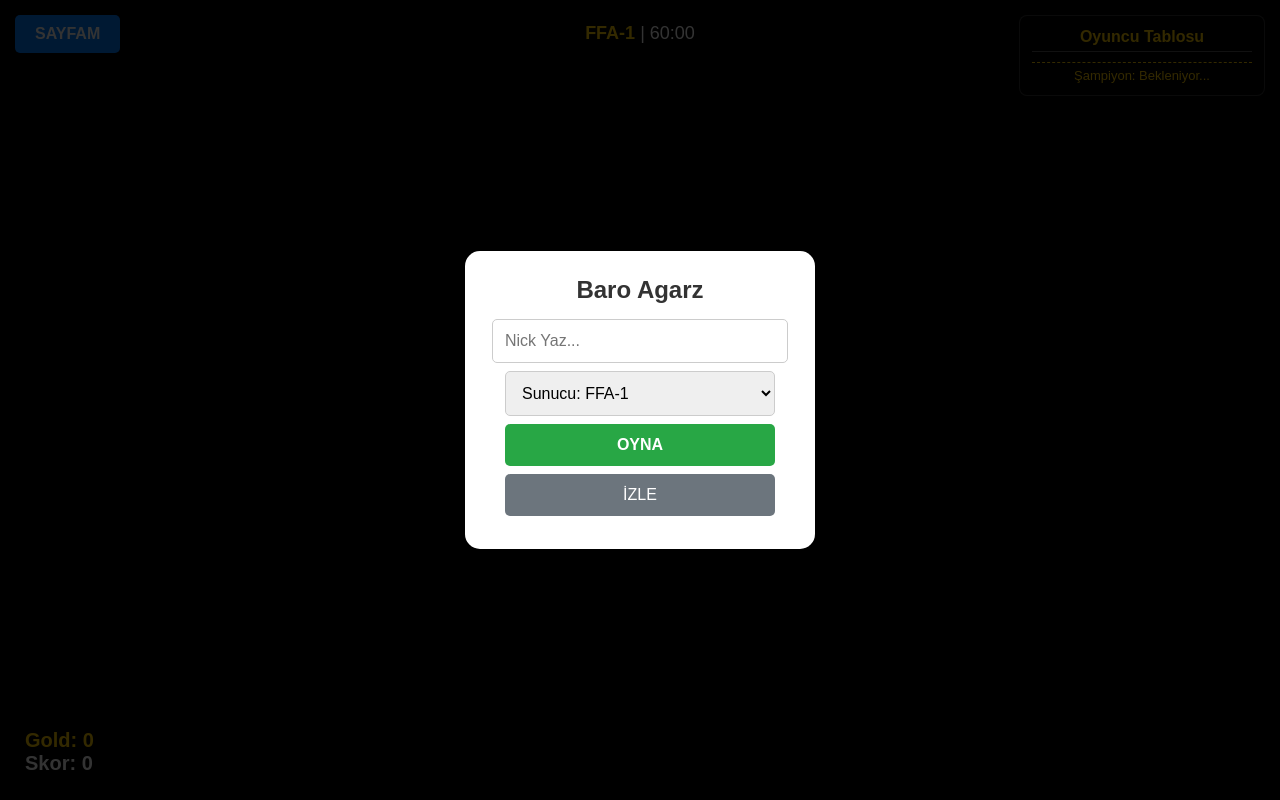
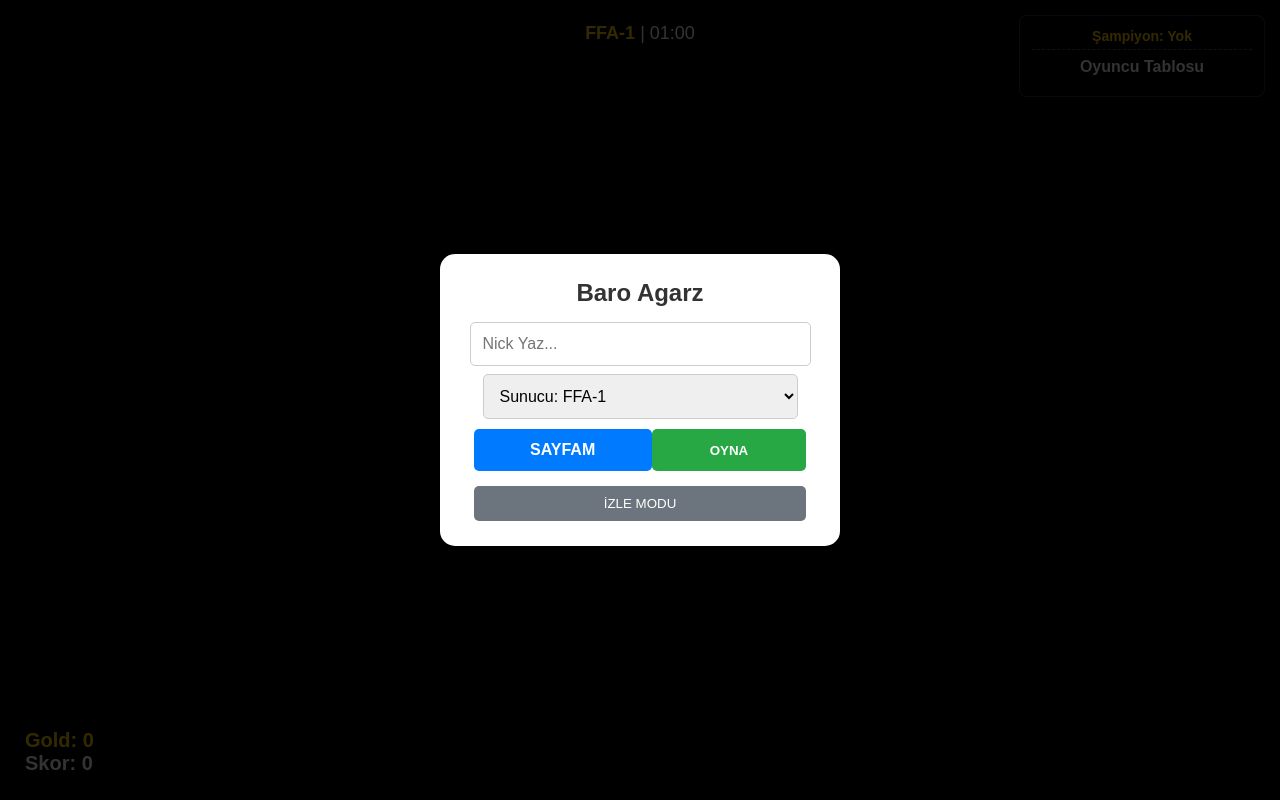
Before and after one commit to barisgzlx/baro41, a website: page index.html in a window 1280 px wide. Drawn offline with nearby package versions, Linux system fonts and the light colour scheme; no server answers.

Commit message:
Update index.html

```diff
--- a/index.html
+++ b/index.html
@@ -7,21 +7,26 @@
         body { margin: 0; overflow: hidden; background: #000; font-family: sans-serif; }
         canvas { display: block; }
         #overlay { position: absolute; top: 0; left: 0; width: 100%; height: 100%; background: rgba(0,0,0,0.8); display: flex; justify-content: center; align-items: center; z-index: 1000; }
-        .menu { background: #fff; padding: 25px; border-radius: 15px; text-align: center; width: 300px; }
-        input, select, button { margin: 8px auto; padding: 12px; display: block; width: 90%; border-radius: 5px; border: 1px solid #ccc; font-size: 16px; }
-        .play-btn { background: #28a745; color: white; border: none; cursor: pointer; font-weight: bold; }
-        .spec-btn { background: #6c757d; color: white; border: none; cursor: pointer; }
-        #sayfam-btn { position: absolute; top: 15px; left: 15px; background: #007bff; color: white; padding: 10px 20px; border-radius: 5px; cursor: pointer; text-decoration: none; font-weight: bold; z-index: 600; }
+        .menu { background: #fff; padding: 25px; border-radius: 15px; text-align: center; width: 350px; }
+        input, select { margin: 8px auto; padding: 12px; display: block; width: 90%; border-radius: 5px; border: 1px solid #ccc; font-size: 16px; }
+
+        /* Menü Buton Yan Yana Düzeni */
+        .button-row { display: flex; justify-content: space-between; width: 95%; margin: 10px auto; }
+        .play-btn { background: #28a745; color: white; border: none; cursor: pointer; font-weight: bold; width: 48%; padding: 12px; border-radius: 5px; }
+        .sayfam-btn { background: #007bff; color: white; border: none; cursor: pointer; font-weight: bold; width: 48%; padding: 12px; border-radius: 5px; text-decoration: none; display: flex; align-items: center; justify-content: center; }
+        .spec-btn { background: #6c757d; color: white; border: none; cursor: pointer; width: 95%; padding: 10px; margin-top: 5px; border-radius: 5px; }
+
         #top-info { position: absolute; top: 15px; left: 50%; transform: translateX(-50%); background: rgba(0,0,0,0.6); color: white; padding: 8px 25px; border-radius: 25px; z-index: 500; font-size: 18px; }
         #stats { position: absolute; bottom: 25px; left: 25px; color: white; font-size: 20px; font-weight: bold; pointer-events: none; }
+
         #leaderboard { position: absolute; top: 15px; right: 15px; width: 220px; background: rgba(0,0,0,0.6); color: white; padding: 12px; border-radius: 8px; border: 1px solid rgba(255,255,255,0.2); }
-        #leaderboard h3 { margin: 0; font-size: 16px; text-align: center; color: #ffcc00; border-bottom: 1px solid #555; padding-bottom: 5px; }
-        #lb-list { margin-top: 10px; }
-        #last-winner { margin-top: 10px; padding-top: 5px; border-top: 1px dashed #ffcc00; font-size: 13px; color: #ffcc00; text-align: center; }
+        #last-winner { font-size: 14px; color: #ffcc00; text-align: center; margin-bottom: 8px; font-weight: bold; border-bottom: 1px dashed #555; padding-bottom: 5px; }
+        #leaderboard h3 { margin: 0; font-size: 16px; text-align: center; color: #fff; }
+        #lb-list { margin-top: 8px; }
     </style>
 </head>
 <body>
-    <a href="https://google.com" target="_blank" id="sayfam-btn">SAYFAM</a>
+
     <div id="overlay">
         <div class="menu">
             <h2 style="margin:0 0 15px 0; color: #333;">Baro Agarz</h2>
@@ -29,21 +34,30 @@
             <select id="room">
                 <option value="ffa1">Sunucu: FFA-1</option>
             </select>
-            <button class="play-btn" onclick="join(false)">OYNA</button>
-            <button class="spec-btn" onclick="join(true)">İZLE</button>
+
+            <div class="button-row">
+                <a href="https://google.com" target="_blank" class="sayfam-btn">SAYFAM</a>
+                <button class="play-btn" onclick="join(false)">OYNA</button>
+            </div>
+            <button class="spec-btn" onclick="join(true)">İZLE MODU</button>
         </div>
     </div>
-    <div id="top-info"><span id="room-name" style="color: #ffcc00; font-weight:bold;">FFA-1</span> | <span id="timer">60:00</span></div>
+
+    <div id="top-info"><span id="room-name" style="color: #ffcc00; font-weight:bold;">FFA-1</span> | <span id="timer">01:00</span></div>
+
     <div id="stats">
         <div style="color: #ffcc00;">Gold: <span id="my-gold">0</span></div>
-        <div>Skor: <span id="my-score">0</span></div>
+        <div style="color: #fff;">Skor: <span id="my-score">0</span></div>
     </div>
+
     <div id="leaderboard">
+        <div id="last-winner">Şampiyon: <span>Yok</span></div>
         <h3>Oyuncu Tablosu</h3>
         <div id="lb-list"></div>
-        <div id="last-winner">Şampiyon: <span>Bekleniyor...</span></div>
     </div>
+
     <canvas id="gameCanvas"></canvas>
+
     <script src="/socket.io/socket.io.js"></script>
     <script src="script.js"></script>
 </body>
```
